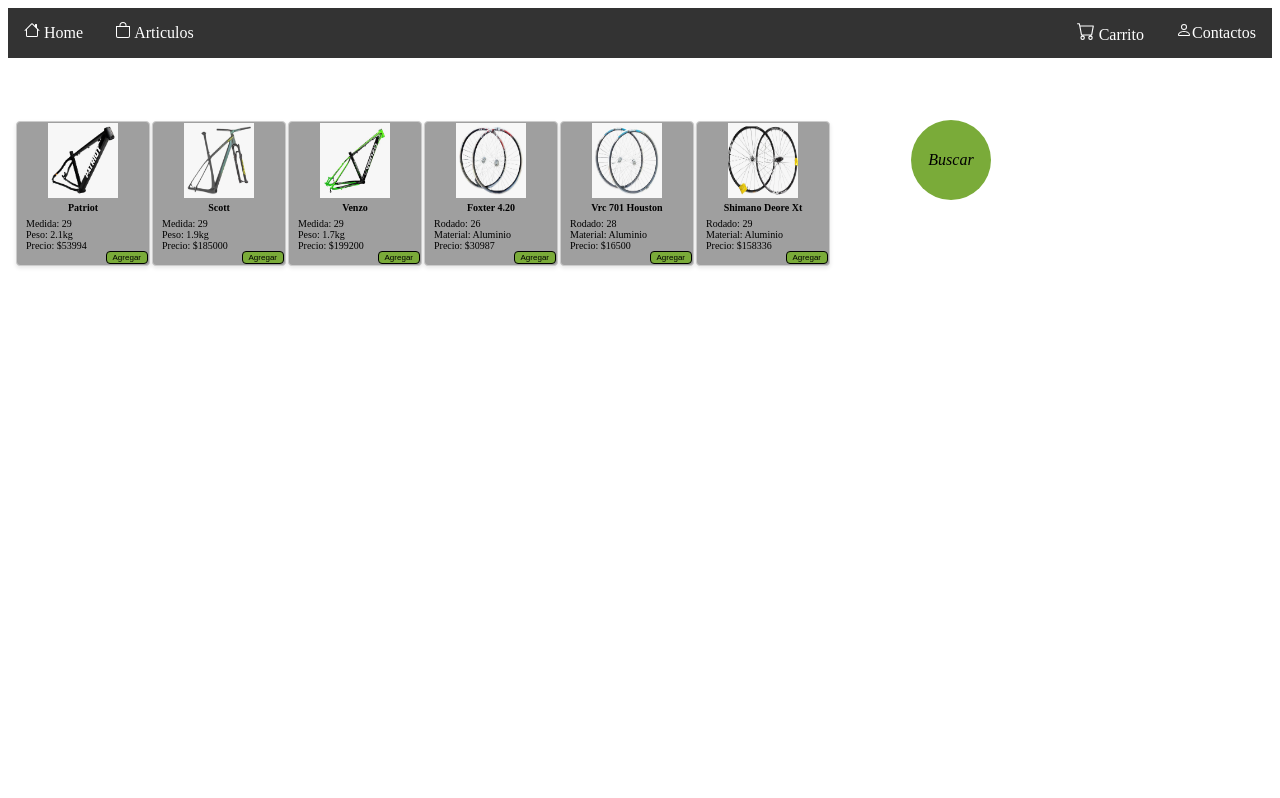
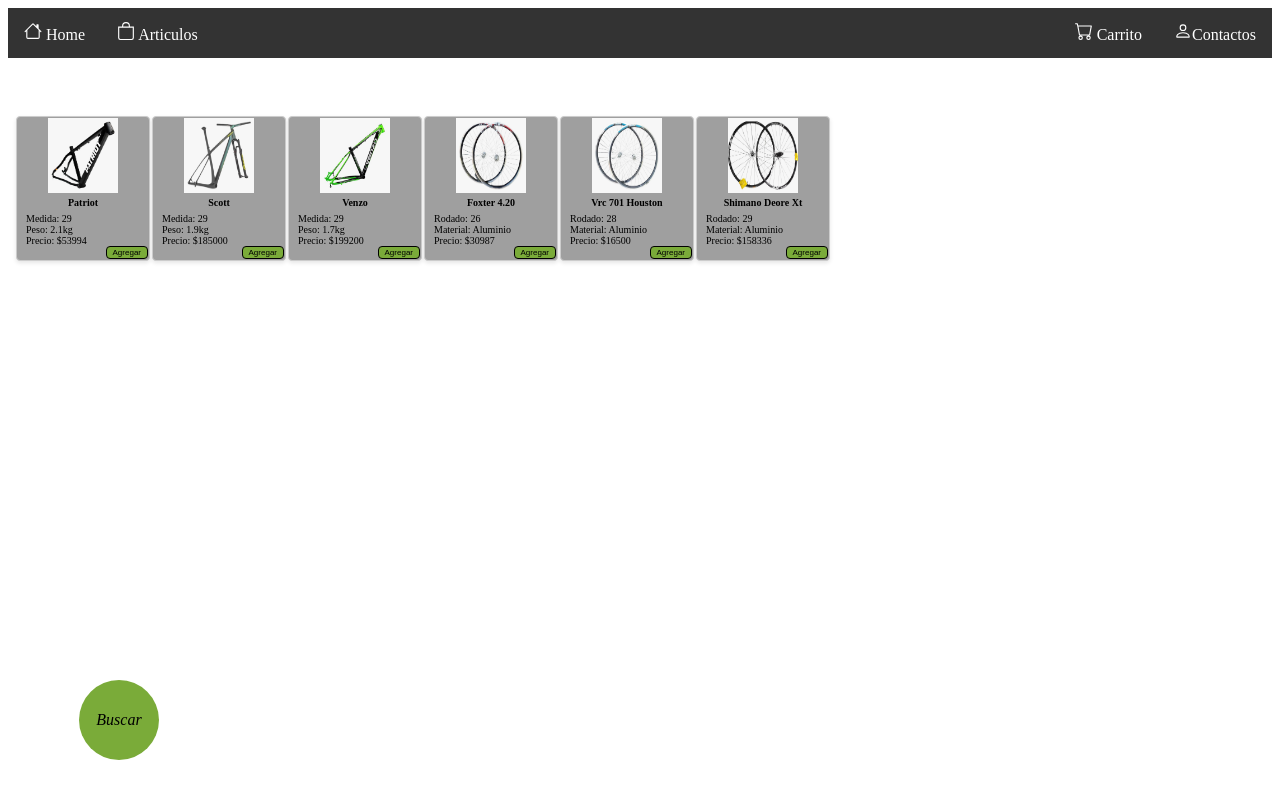
Before and after one commit to Franco-Caviglia/DXBikes, an Angular app: page /articulos in a window 1280 px wide. Built offline with nearby package versions, Linux system fonts and the light colour scheme.

Commit message:
acomode boton buscar, funciona bien, y acomode el header que habia 3 a que no cubrian completo el ancho y quedaba feo

```diff
--- a/src/app/DXBikes/articulos/articulos.component.css
+++ b/src/app/DXBikes/articulos/articulos.component.css
@@ -1,5 +1,11 @@
 
-
+.lista-cards-buscados{
+    margin-top: 0;
+    display: flex;
+    flex-direction: row;
+    align-content: center;
+    padding-bottom: 20px;
+}
 
 
 .lista-cards{
@@ -68,14 +74,17 @@
 }
 
 .container{
-  position:fixed;
-  left: 75%;
-  top: 20%;
-  transform: translate(-50%, -50%);
-  padding: 10px;
+    display: block;
+
+    position:fixed;
+    left: 10%;
+    top: 90%;
+    transform: translate(-50%, -50%);
+    padding: 10px;
 }
 
 input {
+
 	outline: none;
 	box-sizing: border-box;
 	height: 60px;
@@ -94,6 +103,7 @@
 
 .btn-buscar {
 	position: absolute;
+    float: right;
 	right: 0px;
 	top: 0px;
 	width: 80px;
@@ -114,7 +124,7 @@
 }
 
 .container:hover input {
-	width: 350px;
+	width: 200px;
 }
 
 .container:hover i{
@@ -124,3 +134,10 @@
 .btn:hover{
 	background: #cc0000;
 }
+
+.listaBuscados{
+    position: relative;
+    padding-top: 25px;
+    margin-top: 20px;
+    margin-bottom: 5px;
+}
--- a/src/app/DXBikes/articulos/articulos.component.html
+++ b/src/app/DXBikes/articulos/articulos.component.html
@@ -2,11 +2,30 @@
     <meta name="viewport" content="width=device-width, initial-scale=1">
 </head>
 <body>
-<div class="container">
+    <div class="container">
     <input class="buscarArticulo" placeholder="Buscar" [(ngModel)]="articuloBuscado">
     <i class="btn-buscar" (click)="buscarArticulo()">Buscar</i>
     </div>
-    <div *ngIf="articuloEncontrado!=0">
+
+<div class="lista-cards">
+    <div class="card" *ngFor="let articulo of articulos">
+        <div class="card-header">
+            <img [src]="articulo.imagen" height="75px" width="70px" align-content="center">
+            <p>{{articulo.marca}}</p>
+        </div>
+        <div class="card-body" >
+            <span *ngIf="articulo.medida">Medida: {{articulo.medida}}</span>
+            <span *ngIf="articulo.rodado">Rodado: {{articulo.rodado}}</span>
+            <span *ngIf="articulo.material">Material: {{articulo.material}}</span>
+            <span *ngIf="articulo.peso">Peso: {{articulo.peso}}</span>
+            <span *ngIf="articulo.precio">Precio: ${{articulo.precio}}</span>
+        </div>
+         <button class="btn-carrito" (click)="agregarCarrito(articulo)">Agregar</button>
+    </div>
+    </div>
+
+    <div *ngIf="articuloEncontrado!=0"class="listaBuscados">
+        <span *ngIf="articuloEncontrado > 0" >Buscados: </span>
         <div class="lista-cards">
         <div class="card" *ngFor="let item of listaCoincidencias">
             <div class="card-header">
@@ -25,22 +44,5 @@
     </div>
 
     </div>
-<div class="lista-cards">
-    <div class="card" *ngFor="let articulo of articulos">
-        <div class="card-header">
-            <img [src]="articulo.imagen" height="75px" width="70px" align-content="center">
-            <p>{{articulo.marca}}</p>
-        </div>
-        <div class="card-body" >
-            <span *ngIf="articulo.medida">Medida: {{articulo.medida}}</span>
-            <span *ngIf="articulo.rodado">Rodado: {{articulo.rodado}}</span>
-            <span *ngIf="articulo.material">Material: {{articulo.material}}</span>
-            <span *ngIf="articulo.peso">Peso: {{articulo.peso}}</span>
-            <span *ngIf="articulo.precio">Precio: ${{articulo.precio}}</span>
-        </div>
-         <button class="btn-carrito" (click)="agregarCarrito(articulo)">Agregar</button>
-    </div>
-    </div>
-
 
 </body>
--- a/src/app/DXBikes/articulos/articulos.component.ts
+++ b/src/app/DXBikes/articulos/articulos.component.ts
@@ -44,8 +44,11 @@
   }
 
   buscarArticulo(){
+    this.resetSearchList();
     const x = this.articulos.find((elemento) => {
-      if(elemento.marca === this.articuloBuscado){
+
+      if(elemento.marca === this.articuloBuscado || elemento.tipo === this.articuloBuscado
+        || elemento.material.toLowerCase().startsWith(this.articuloBuscado, 0) === this.articuloBuscado || (elemento.rodado || elemento.medida) === this.articuloBuscado){
         this.articuloEncontrado = this.articulos.indexOf(elemento);
         this.listaCoincidencias.push(this.articulos[this.articuloEncontrado]);
       }
@@ -57,6 +60,14 @@
     })
   }
 
+  resetSearchList(){
+    while(this.listaCoincidencias.length > 0){
+      this.listaCoincidencias.pop();
+    }
+
+  }
+
+
   // filtroRueda(){
 
   //   if(this.ruedaFiltrada == false){
--- a/src/app/DXBikes/header/header.component.html
+++ b/src/app/DXBikes/header/header.component.html
@@ -4,17 +4,17 @@
 <nav class="navbar">
    <ul>
     <li>
-        <a [routerLink]="['/home']"><svg xmlns="http://www.w3.org/2000/svg" width="16" height="16" fill="currentColor" class="bi bi-house" viewBox="0 0 16 16">
+        <a [routerLink]="['/home']"><svg xmlns="http://www.w3.org/2000/svg" width="18" height="18" fill="currentColor" class="bi bi-house" viewBox="0 0 16 16">
             <path d="M8.707 1.5a1 1 0 0 0-1.414 0L.646 8.146a.5.5 0 0 0 .708.708L2 8.207V13.5A1.5 1.5 0 0 0 3.5 15h9a1.5 1.5 0 0 0 1.5-1.5V8.207l.646.647a.5.5 0 0 0 .708-.708L13 5.793V2.5a.5.5 0 0 0-.5-.5h-1a.5.5 0 0 0-.5.5v1.293L8.707 1.5ZM13 7.207V13.5a.5.5 0 0 1-.5.5h-9a.5.5 0 0 1-.5-.5V7.207l5-5 5 5Z"/>
           </svg> Home</a>
     </li>
     <li>
-        <a [routerLink]="['/articulos']"><svg xmlns="http://www.w3.org/2000/svg" width="16" height="16" fill="currentColor" class="bi bi-bag" viewBox="0 0 16 16">
+        <a [routerLink]="['/articulos']"><svg xmlns="http://www.w3.org/2000/svg" width="18" height="18" fill="currentColor" class="bi bi-bag" viewBox="0 0 16 16">
             <path d="M8 1a2.5 2.5 0 0 1 2.5 2.5V4h-5v-.5A2.5 2.5 0 0 1 8 1zm3.5 3v-.5a3.5 3.5 0 1 0-7 0V4H1v10a2 2 0 0 0 2 2h10a2 2 0 0 0 2-2V4h-3.5zM2 5h12v9a1 1 0 0 1-1 1H3a1 1 0 0 1-1-1V5z"/>
           </svg> Articulos</a>
     </li>
     <li style="float: right;">
-      <a [routerLink]="['/contactos']"><svg xmlns="http://www.w3.org/2000/svg" width="16" height="16" fill="currentColor" class="bi bi-person" viewBox="0 0 16 16">
+      <a [routerLink]="['/contactos']"><svg xmlns="http://www.w3.org/2000/svg" width="18" height="18" fill="currentColor" class="bi bi-person" viewBox="0 0 16 16">
         <path d="M8 8a3 3 0 1 0 0-6 3 3 0 0 0 0 6Zm2-3a2 2 0 1 1-4 0 2 2 0 0 1 4 0Zm4 8c0 1-1 1-1 1H3s-1 0-1-1 1-4 6-4 6 3 6 4Zm-1-.004c-.001-.246-.154-.986-.832-1.664C11.516 10.68 10.289 10 8 10c-2.29 0-3.516.68-4.168 1.332-.678.678-.83 1.418-.832 1.664h10Z"/>
       </svg>Contactos</a>
     </li>
```
